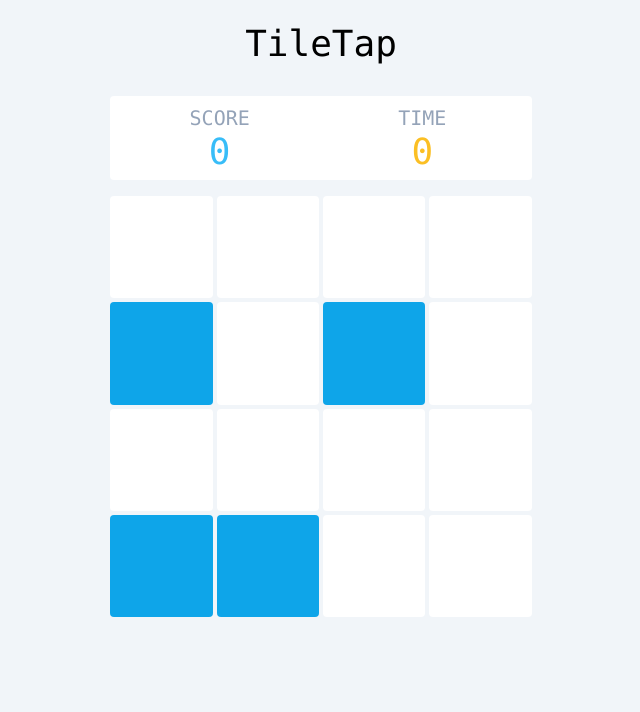
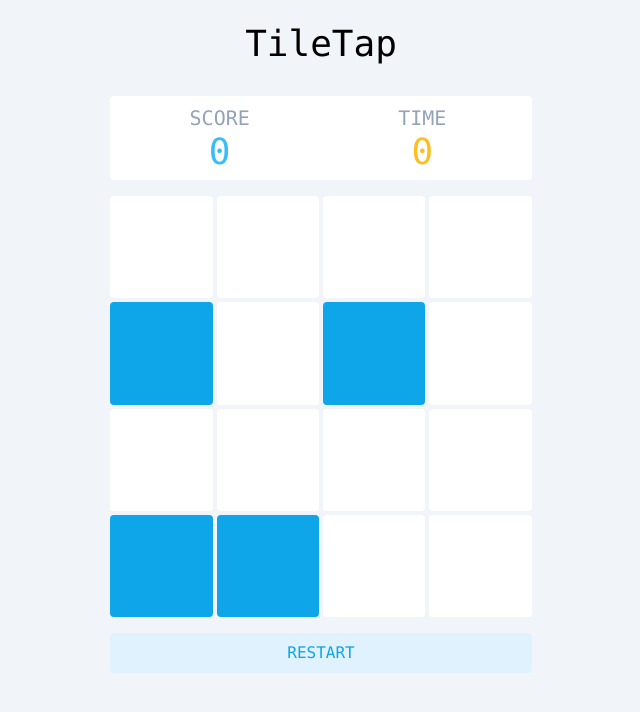
Before and after one commit to Glenn-Chiang/TileTap, a React (Vite) app: page / in a window 1280 px wide. Shown: the top 712 px of the page, without its empty margins (319-959 px from the left). Built offline with nearby package versions, Linux system fonts and the light colour scheme.

Commit message:
Add hook and button to restart game

```diff
--- a/src/App.tsx
+++ b/src/App.tsx
@@ -1,5 +1,6 @@
 import { Dashboard } from "./features/Game/components/Dashboard"
 import { Grid } from "./features/Game/components/Grid"
+import { RestartButton } from "./features/Game/components/RestartButton"
 
 function App() {
   return (
@@ -10,6 +11,7 @@ function App() {
       <div className="w-4/5 md:w-1/2 lg:w-1/3 flex flex-col gap-4">
         <Dashboard/>
         <Grid />
+        <RestartButton/>
       </div>
     </main>
   )
--- /dev/null
+++ b/src/features/Game/components/RestartButton.tsx
@@ -0,0 +1,10 @@
+import { useResetGame } from "../game_logic/game_logic";
+
+export function RestartButton() {
+  const resetGame = useResetGame();
+  return (
+    <button onClick={() => resetGame()} className="bg-sky-100 text-sky-500 p-2 rounded">
+      RESTART
+    </button>
+  )
+}
--- a/src/features/Game/game_logic/game_logic.ts
+++ b/src/features/Game/game_logic/game_logic.ts
@@ -9,7 +9,6 @@ export const numActiveTiles = 4;
 
 export function useCheckHit() {
   const grid = useAppSelector(state => state.grid)
-
   const dispatch = useAppDispatch();
 
   return (position: GridPosition) => {
@@ -24,3 +23,11 @@ export function useCheckHit() {
     }
   }
 }
+
+export function useResetGame() {
+  const dispatch = useAppDispatch();
+  return () => {
+    dispatch(gridSlice.actions.reset());
+    dispatch(scoreSlice.actions.reset());
+  }
+}
--- a/src/features/Game/reducers/score.ts
+++ b/src/features/Game/reducers/score.ts
@@ -12,7 +12,8 @@ export const scoreSlice = createSlice(
     reducers: {
       increment: (state) => {
         state.score += state.multiplier;
-      }
+      },
+      reset: () => initialState
     }
   }
 )
```
